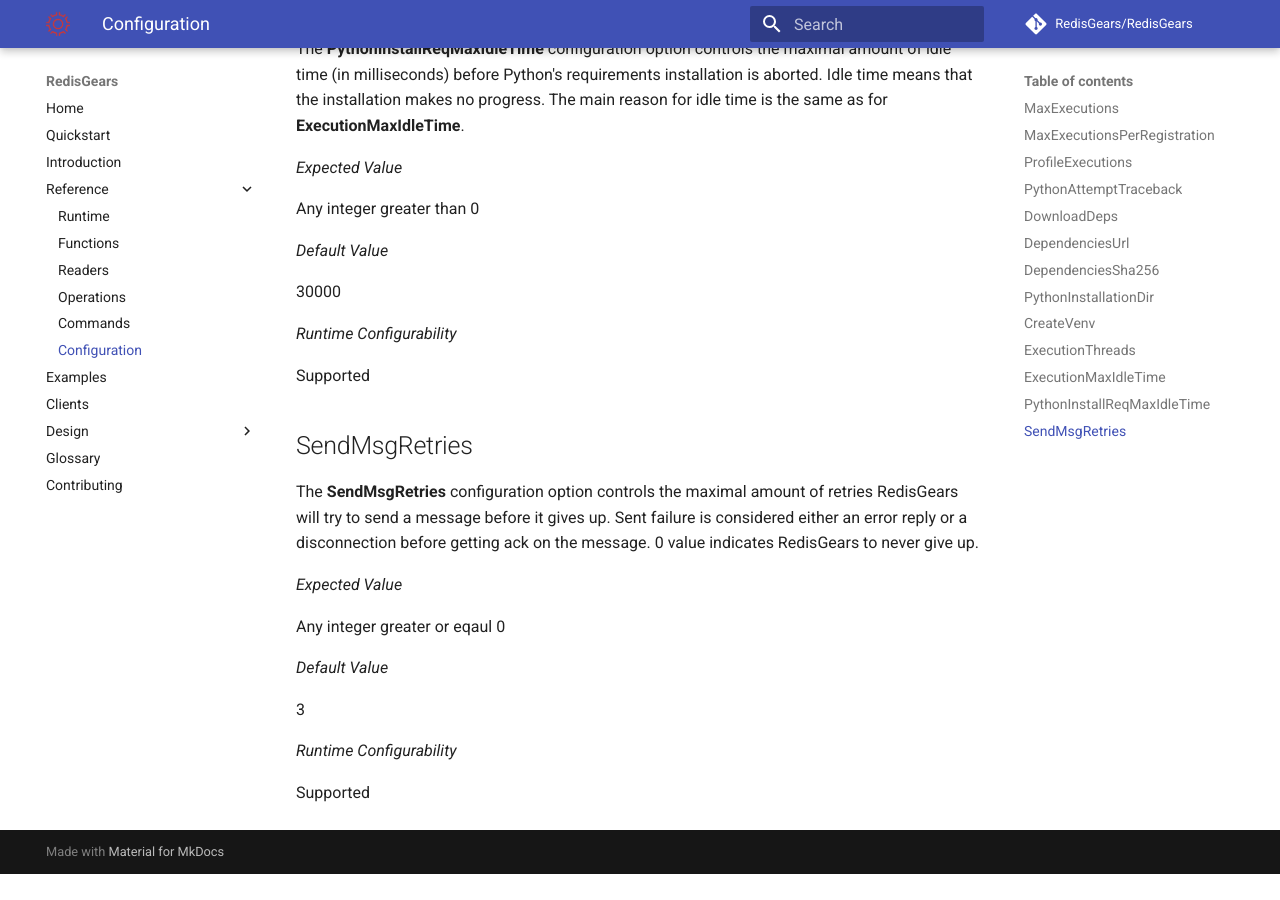
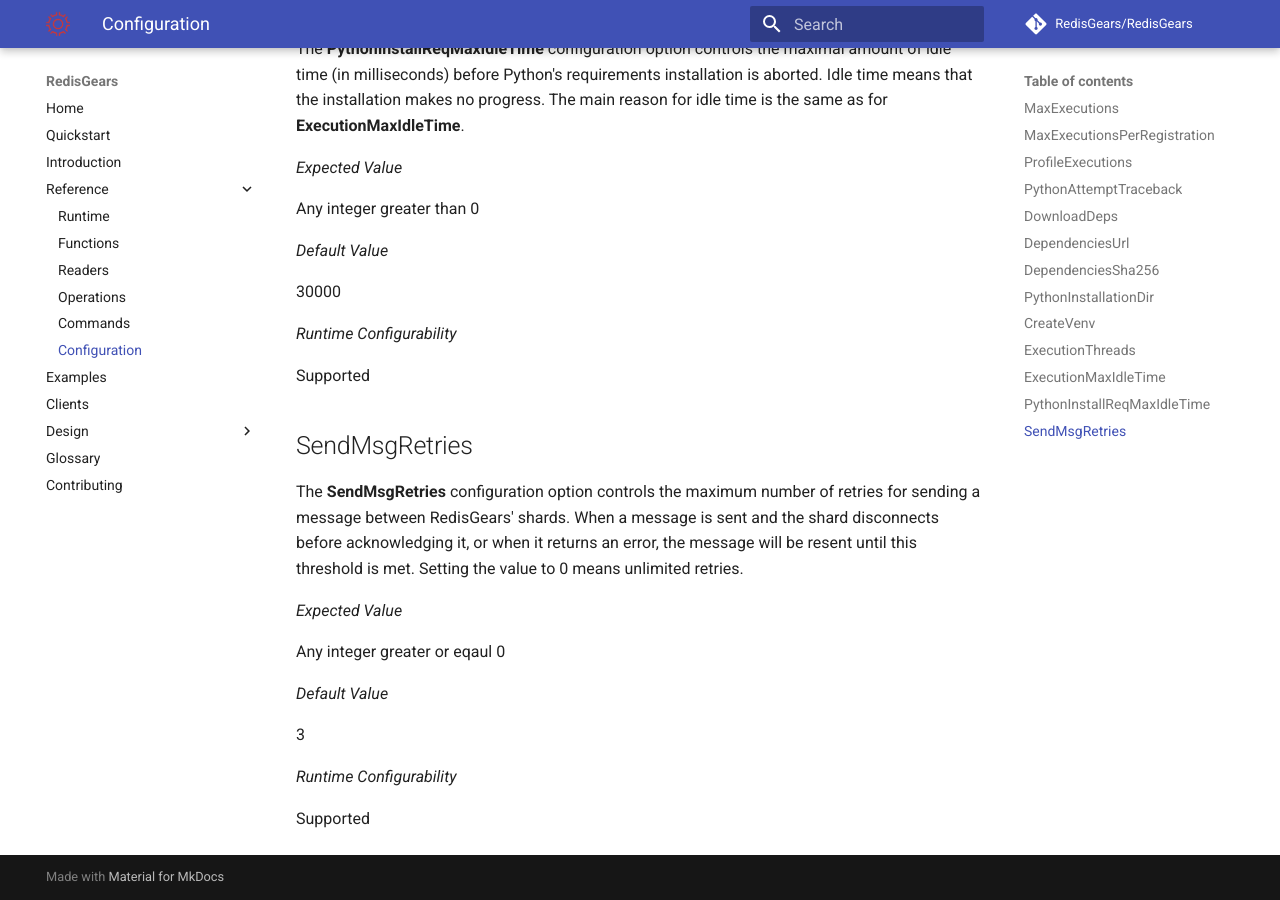
Before and after one commit to RedisGears/RedisGears, an MkDocs documentation site: the page built from docs/configuration.md, in a window 1280 px wide and 900 px high, scrolled down 6109 px. Built offline with MkDocs 1.6.1 and Material for MkDocs 9.7.7, drawn with Linux system fonts in a browser that asks for light colours; comment, search, counter and statistics services are not loaded; before the commit the page ends 6983 px from its top, so only the background shows below that.

Commit message:
Update docs/configuration.md
Co-authored-by: Itamar Haber <itamar@redislabs.com>

```diff
--- a/docs/configuration.md
+++ b/docs/configuration.md
@@ -240,7 +240,7 @@
 Supported
 
 ## SendMsgRetries
-The **SendMsgRetries** configuration option controls the maximal amount of retries RedisGears will try to send a message before it gives up. Sent failure is considered either an error reply or a disconnection before getting ack on the message. 0 value indicates RedisGears to never give up.
+The **SendMsgRetries** configuration option controls the maximum number of retries for sending a message between RedisGears' shards. When a message is sent and the shard disconnects before acknowledging it, or when it returns an error, the message will be resent until this threshold is met. Setting the value to 0 means unlimited retries.
 
 _Expected Value_
 
```
